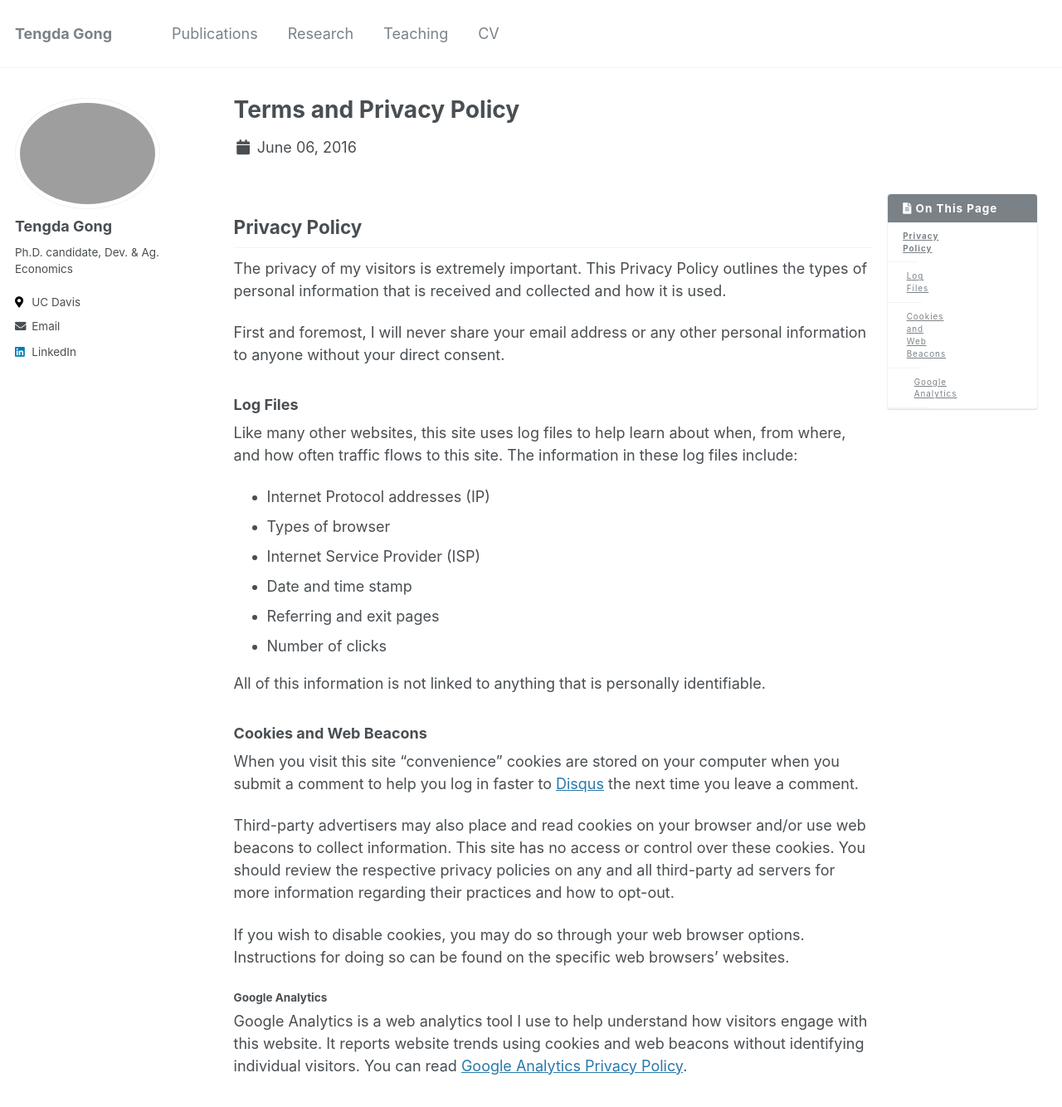
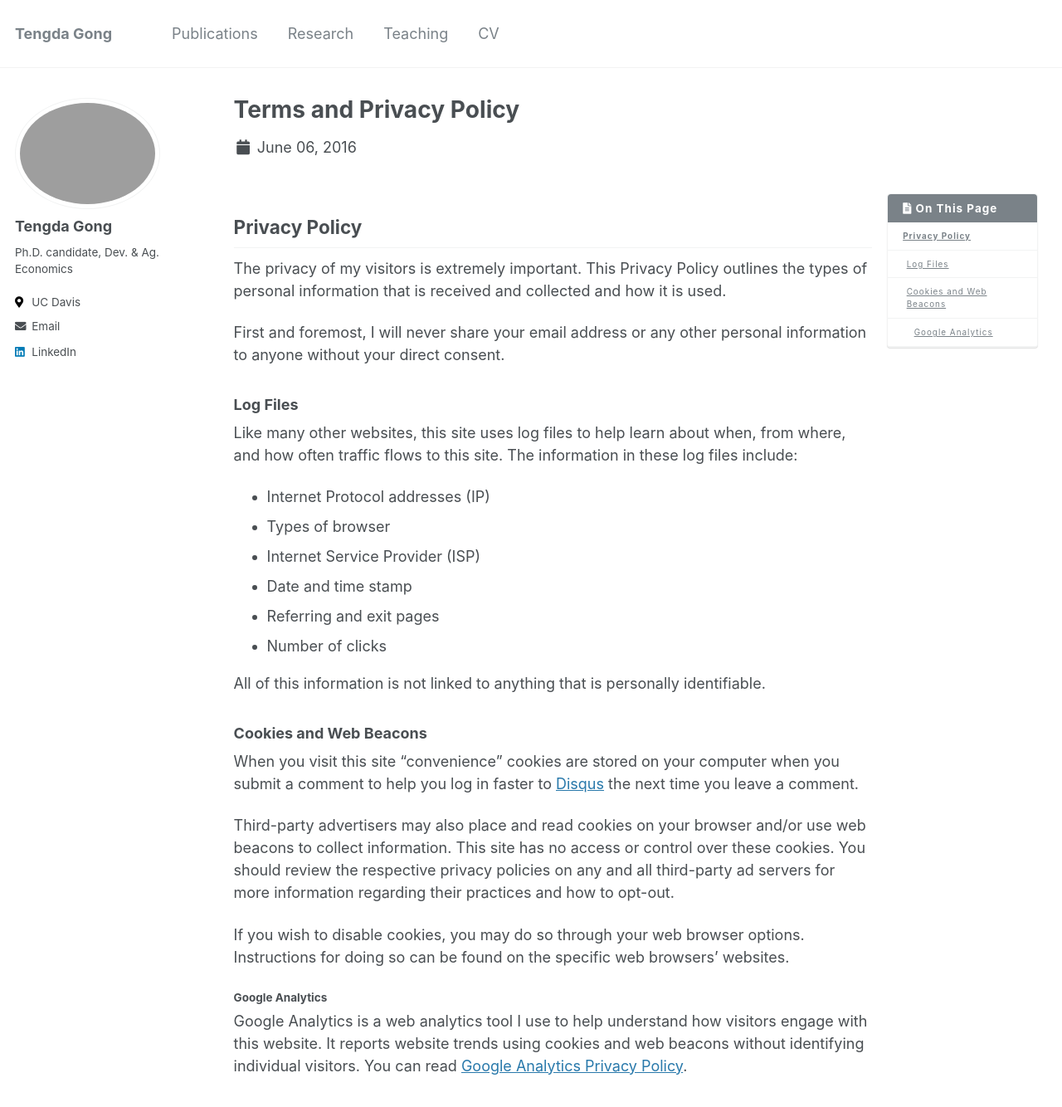
Before and after one commit to tendakung/tendakung.github.io, a Jekyll site: the page built from _pages/terms.md, in a window 1280 px wide and 1400 px high. Shown: the top 1334 px of the window at 83% size. Built offline with Jekyll 4.4.1, drawn with Linux system fonts in a browser that asks for light colours.

Commit message:
change it back

```diff
--- a/_sass/_navigation.scss
+++ b/_sass/_navigation.scss
@@ -390,7 +390,7 @@
 .toc__menu {
   margin: 0;
   padding: 0;
-  width: 0%;
+  width: 100%;
   list-style: none;
   font-size: 0.8rem;
 
```
